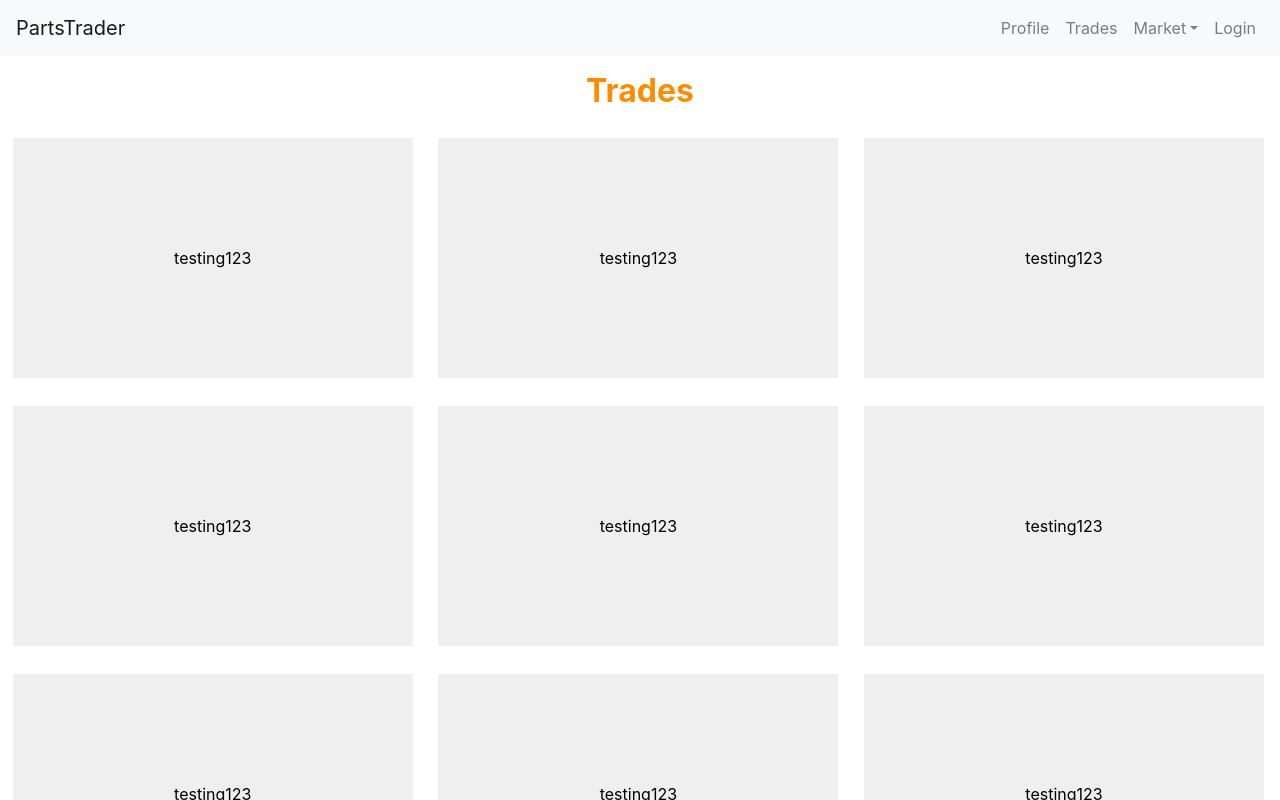
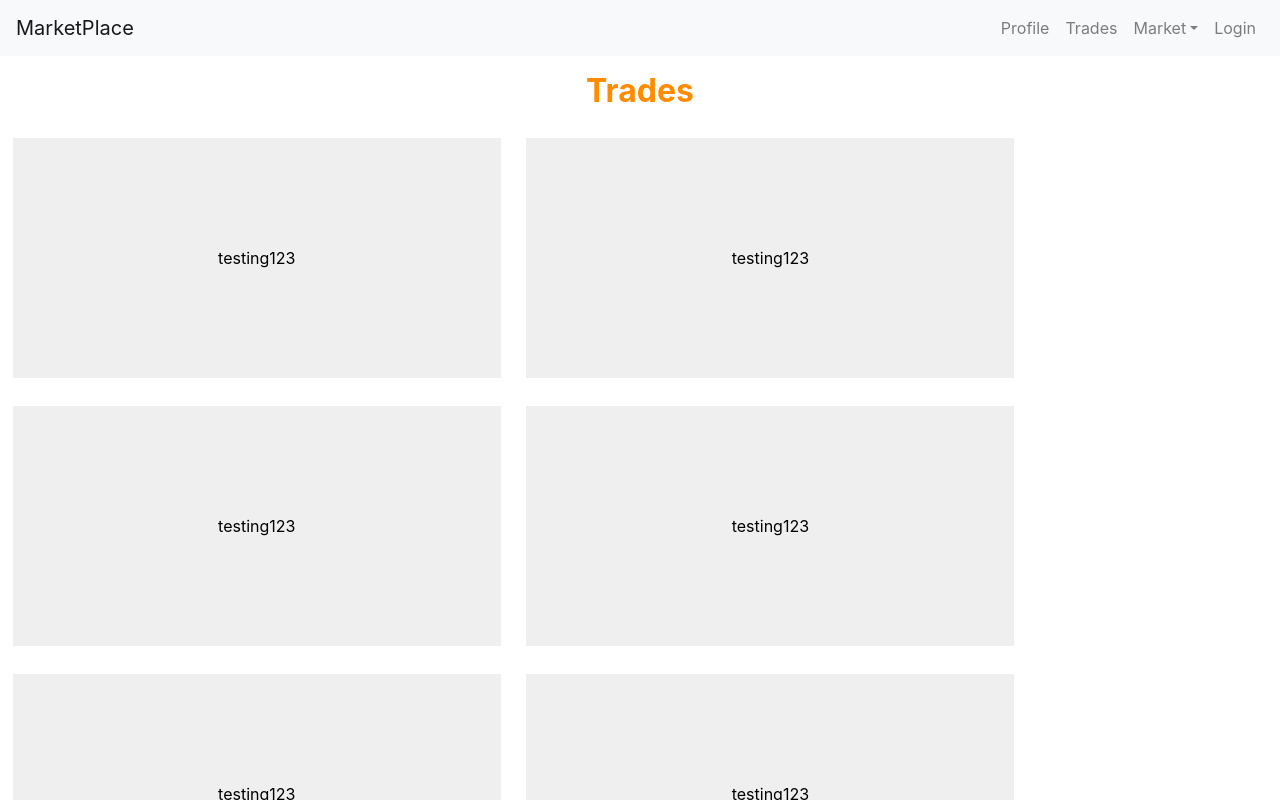
Before and after one commit to noobstick/PartsTrader, a React (Create React App) app: page / in a window 1280 px wide. Shown: the top 800 px of the page. Built offline with nearby package versions, Linux system fonts and the light colour scheme.

Commit message:
change title

```diff
--- a/src/Example.js
+++ b/src/Example.js
@@ -30,7 +30,7 @@ export default class Example extends React.Component {
     return (
       <div>
         <Navbar color="light" light expand="md">
-          <NavbarBrand href="/">PartsTrader</NavbarBrand>
+          <NavbarBrand href="/">MarketPlace</NavbarBrand>
           <NavbarToggler onClick={this.toggle} />
           <Collapse isOpen={this.state.isOpen} navbar>
             <Nav className="ml-auto" navbar>
--- a/src/index.css
+++ b/src/index.css
@@ -32,7 +32,7 @@ body {
   min-height: 30vh;
   float: left;
   margin: 0.5em 1% 20px 1%;
-  width: 50vh;
+  width: 61vh;
   border: none;
   /* background-color: springgreen; */
 }
```
